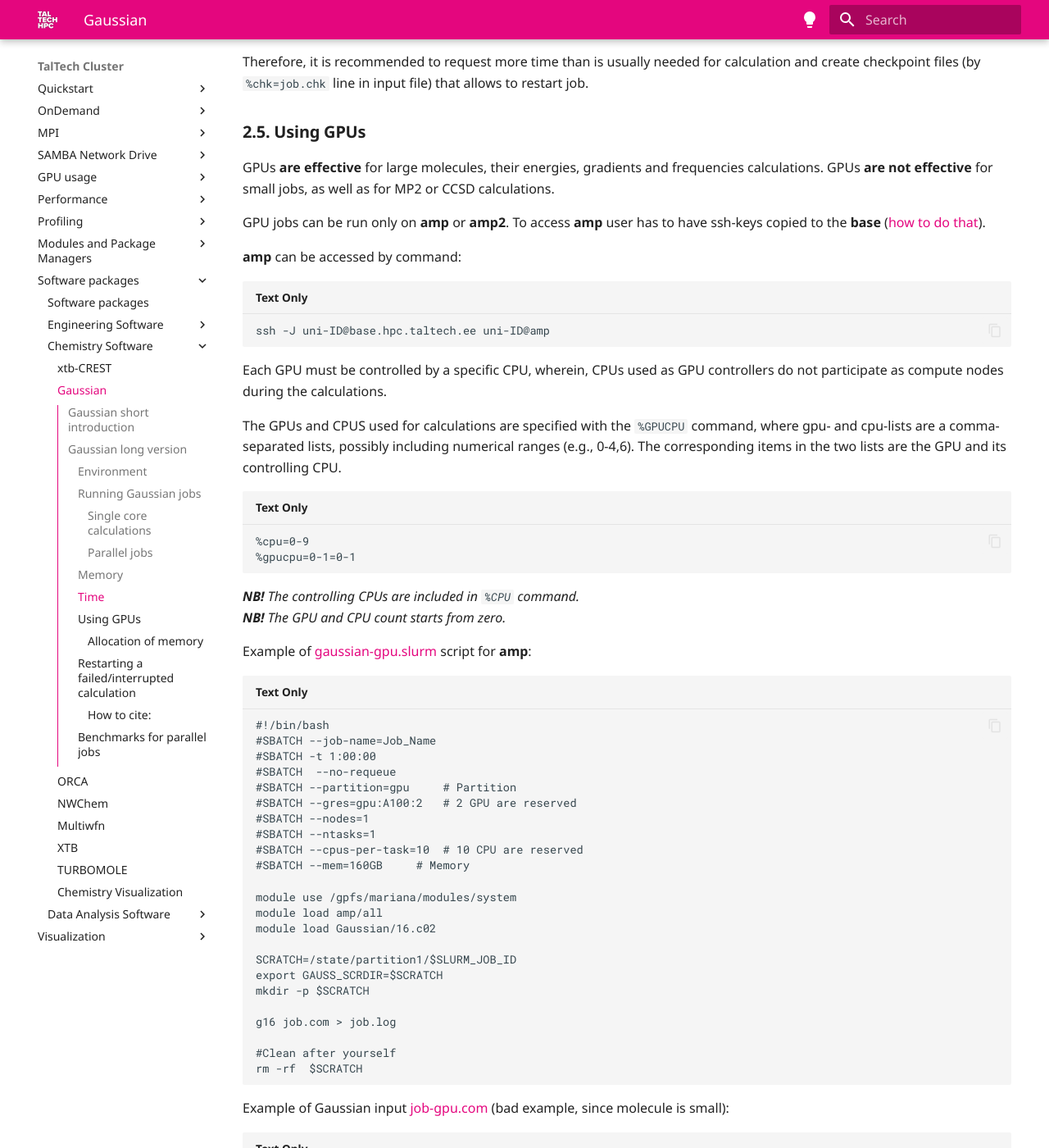
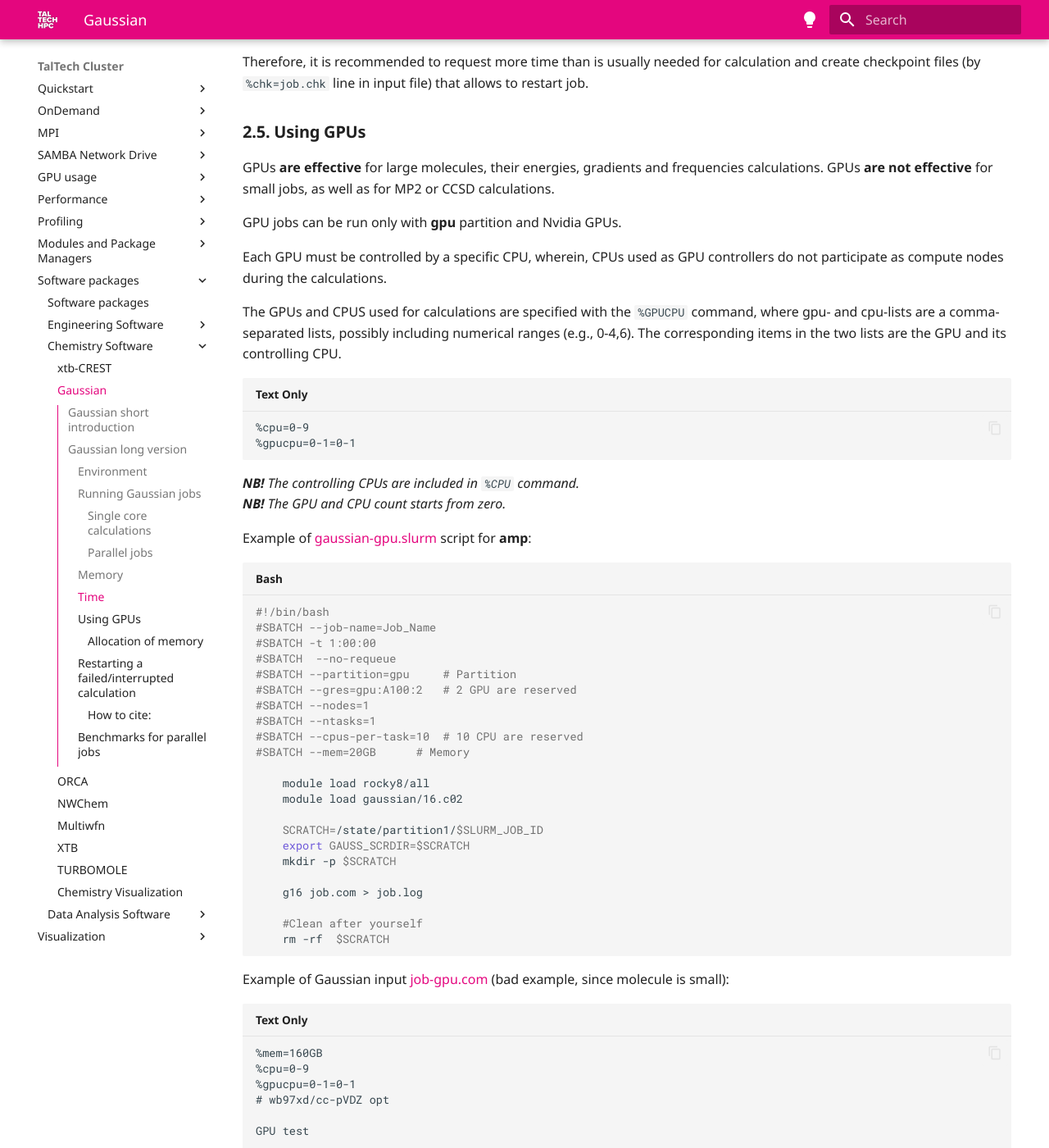
Before and after one commit to TalTech-HPC-Centre/user-guides-source, an MkDocs documentation site: the page built from docs/chemistry/gaussian.md, in a window 1280 px wide and 1400 px high, scrolled down 3787 px. Shown: the whole window at 82% size. Built offline with MkDocs 1.6.1 and Material for MkDocs 9.7.7, drawn with Linux system fonts in a browser that asks for light colours; comment, search, counter and statistics services are not loaded; some of the changed text lies outside the part shown.

Commit message:
gaussian 	modified:   docs/chemistry/gaussian-gpu.slurm 	modified:   docs/chemistry/gaussian.md 	modified:   docs/chemistry/job-gpu.com

````diff
--- a/docs/chemistry/gaussian.md
+++ b/docs/chemistry/gaussian.md
@@ -37,7 +37,7 @@
 3. Submit the job on **base**:
 
     ```bash
-	sbatch gaussian.slurm
+    sbatch gaussian.slurm
     ```
 
     ***NB!*** _More cores does not mean faster!!! See [benchmarks](/chemistry/gaussian.html#benchmarks-for-parallel-jobs)._
@@ -52,16 +52,19 @@
 
 There are several versions of Gaussian available at HPC: g09 (revision C.01) and g16 (revision B.01, C.01 and C.02). Environment and Gaussian version are set up by the commands:
 
-    module load rocky8/all
-    module load gaussian/16.c02
+```bash
+module load rocky8/all
+module load gaussian/16.c02
+```
 
 
 ### Running Gaussian jobs
 
 Gaussian input files are executed by the commands `g09` or `g16` depending on the version of Gaussian used. This command is usually placed in `slurm` script.
 
-    g16 < job.com > job.log
-
+```bash
+g16 < job.com > job.log
+```
 
 #### Single core calculations
 
@@ -78,16 +81,17 @@
 
 Example of `slurm` script:
 
-    #!/bin/bash
+```bash
+#!/bin/bash
 
-    #SBATCH --job-name=Job_Name	# Job name
-    #SBATCH --mem=8GB		# Memory
-    #SBATCH --nodes=1		# Number of nodes
-    #SBATCH --ntasks=1		# Number of threads
-    #SBATCH --cpus-per-task=4
-    #SBATCH -t 1-00:00:00		# Time
-    #SBATCH --partition=common	# Partition
-    #SBATCH  --no-requeue		# Job will not be restarted by default
+#SBATCH --job-name=Job_Name	# Job name
+#SBATCH --mem=8GB		# Memory
+#SBATCH --nodes=1		# Number of nodes
+#SBATCH --ntasks=1		# Number of threads
+#SBATCH --cpus-per-task=4
+#SBATCH -t 1-00:00:00		# Time
+#SBATCH --partition=common	# Partition
+#SBATCH  --no-requeue		# Job will not be restarted by default
 
     module load rocky8/all
     module load gaussian/16.c02
@@ -99,7 +103,7 @@
     g16 < job.com > job.log
 
 	rm -rf  $SCRATCH
-
+```
 
 Example of Gaussian input:
 
@@ -148,12 +152,7 @@
 
 GPUs **are effective** for large molecules, their energies, gradients and frequencies calculations. GPUs **are not effective** for small jobs, as well as for MP2 or CCSD calculations.
 
-GPU jobs can be run only on **amp** or **amp2**. To access **amp** user has to have ssh-keys copied to the **base** ([how to do that](/ssh.html)).
-
-**amp** can be accessed by command:
-
-    ssh -J uni-ID@base.hpc.taltech.ee uni-ID@amp
-
+GPU jobs can be run only with **gpu** partition and Nvidia GPUs.
 
 Each GPU must be controlled by a specific CPU, wherein, CPUs used as GPU controllers do not participate as compute nodes during the calculations.
 
@@ -169,20 +168,20 @@
 
 Example of [gaussian-gpu.slurm](/chemistry/gaussian-gpu.slurm) script for **amp**:
 
-    #!/bin/bash
-    #SBATCH --job-name=Job_Name
-    #SBATCH -t 1:00:00
-    #SBATCH  --no-requeue
-    #SBATCH --partition=gpu		# Partition
-    #SBATCH --gres=gpu:A100:2	# 2 GPU are reserved
-    #SBATCH --nodes=1
-    #SBATCH --ntasks=1
-    #SBATCH --cpus-per-task=10	# 10 CPU are reserved
-    #SBATCH --mem=160GB		# Memory
+```bash
+#!/bin/bash
+#SBATCH --job-name=Job_Name
+#SBATCH -t 1:00:00
+#SBATCH  --no-requeue
+#SBATCH --partition=gpu		# Partition
+#SBATCH --gres=gpu:A100:2	# 2 GPU are reserved
+#SBATCH --nodes=1
+#SBATCH --ntasks=1
+#SBATCH --cpus-per-task=10	# 10 CPU are reserved
+#SBATCH --mem=20GB		# Memory
 
-    module use /gpfs/mariana/modules/system
-    module load amp/all
-    module load Gaussian/16.c02
+    module load rocky8/all
+    module load gaussian/16.c02
 
     SCRATCH=/state/partition1/$SLURM_JOB_ID
     export GAUSS_SCRDIR=$SCRATCH
@@ -192,7 +191,7 @@
 
     #Clean after yourself
     rm -rf  $SCRATCH
-
+```
 
 Example of Gaussian input [job-gpu.com](/chemistry/job-gpu.com) (bad example, since molecule is small):
 
````
Also changed, not shown: 2 other files.
